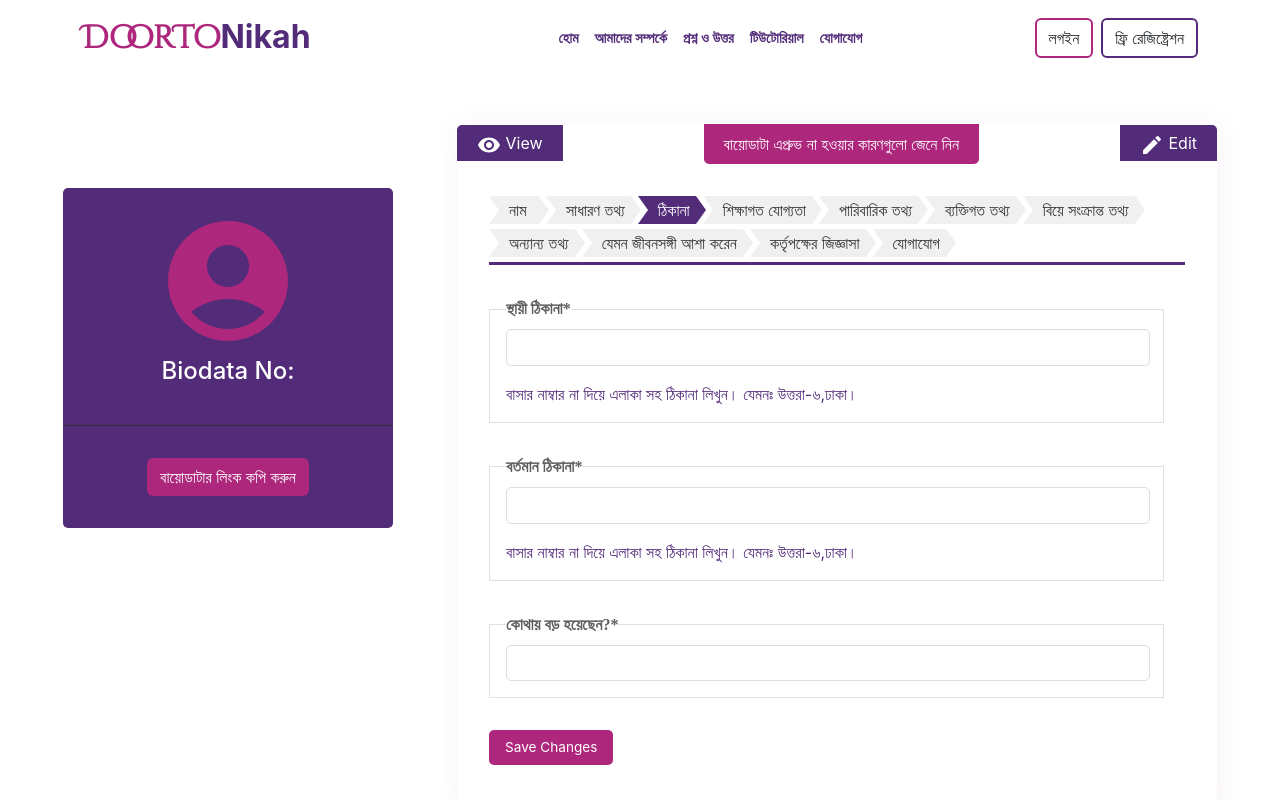
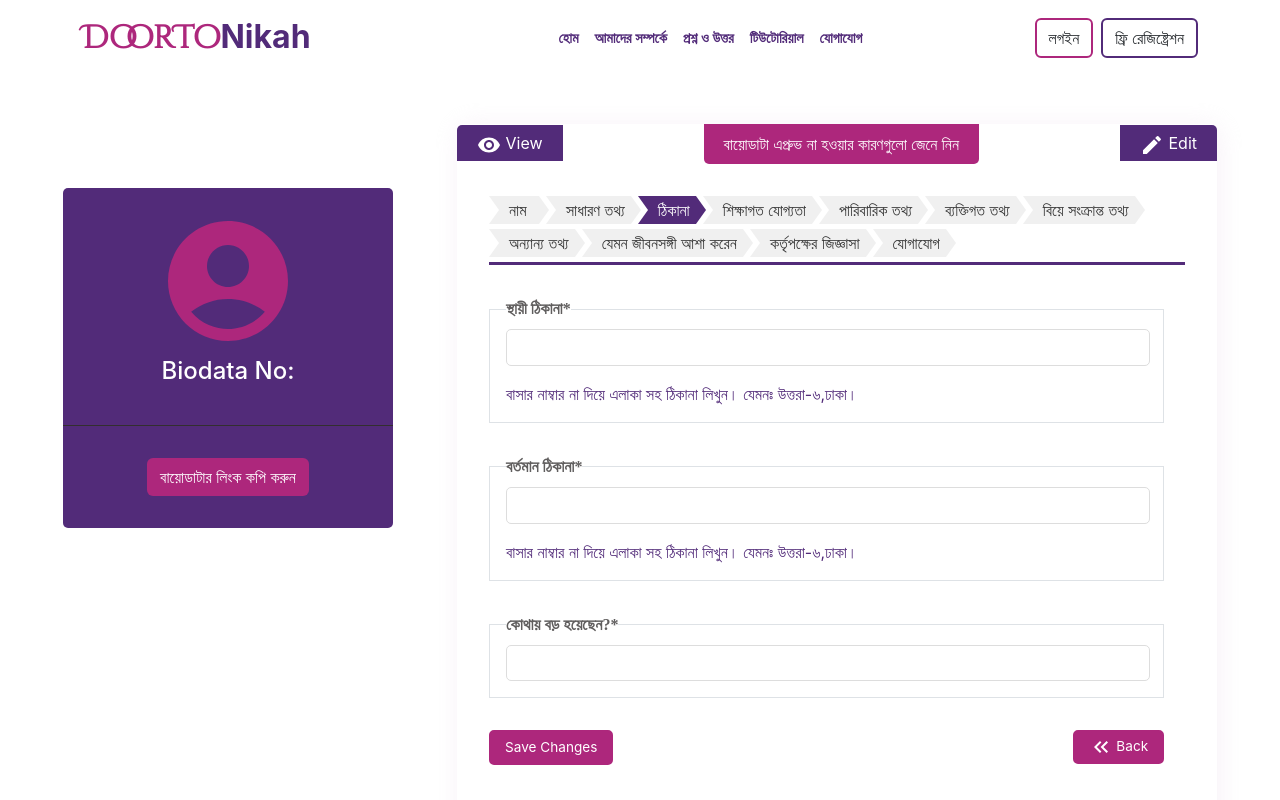
Before and after one commit to SumanIslam/DoorToNikah, a React (Create React App) app: page /biodata/registration/step3 in a window 1280 px wide. Shown: the top 800 px of the page. Built offline with nearby package versions, Linux system fonts and the light colour scheme; a web font is replaced by a local one.

Commit message:
code refactor as other steps

```diff
--- a/src/component/registration/step1/step1-form-container.component.jsx
+++ b/src/component/registration/step1/step1-form-container.component.jsx
@@ -4,10 +4,6 @@ import FormButtonContainer from '../common-component/form-button-container/form-
 import FormContainerButtonNav from '../common-component/form-container-button-nav/form-container-button-nav.component';
 import FormContainerNav from '../common-component/form-container-nav/form-container-nav.component';
 import InputField from '../common-component/input-field/input-field.component';
-
-// react toastify
-import { ToastContainer } from 'react-toastify';
-import 'react-toastify/dist/ReactToastify.css';
 
 // registration context
 import useRegistration from '../../../hooks/useRegistration';
@@ -41,23 +37,8 @@ const Step1FormContainer = () => {
 		}, 2000);
 	}
 
-		console.log(candidatesInfo);
-
   return (
 		<div className='step-container'>
-			{/* ToastContainer */}
-			<ToastContainer
-				position='top-center'
-				autoClose={3000}
-				hideProgressBar={false}
-				newestOnTop={false}
-				closeOnClick
-				rtl={false}
-				pauseOnFocusLoss
-				draggable
-				pauseOnHover
-				theme='colored'
-			/>
 			<FormContainerNav />
 			<div className='mlr-2'>
 				<FormContainerButtonNav current={1} />
--- a/src/component/registration/step2/step2-form-container.component.jsx
+++ b/src/component/registration/step2/step2-form-container.component.jsx
@@ -7,14 +7,8 @@ import SelectField from '../common-component/select-field/select-field.component
 import InputField from '../common-component/input-field/input-field.component';
 import FormButtonContainer from '../common-component/form-button-container/form-button-container.component';
 
-// react toastify
-import { ToastContainer } from 'react-toastify';
-import 'react-toastify/dist/ReactToastify.css';
-
 // registration context
 import useRegistration from '../../../hooks/useRegistration';
-
-// import { Step2Validation } from './step2-validation';
 
 import {
 	allDistrict,
@@ -73,11 +67,8 @@ const Step2FormContainer = () => {
 		});
 	};
 
-	console.log(generalInfo);
-
 	const handleSubmit = (e) => {
 		e.preventDefault();
-		console.log('submitted');
 		setLoading(true);
 		setCandidatesInfo({
 			...candidatesInfo,
@@ -89,23 +80,8 @@ const Step2FormContainer = () => {
 		}, 2000);
 	};
 
-	// const validated = Step2Validation(generalInfo);
-
 	return (
 		<div className='step-container'>
-			{/* ToastContainer */}
-			<ToastContainer
-				position='top-center'
-				autoClose={3000}
-				hideProgressBar={false}
-				newestOnTop={false}
-				closeOnClick
-				rtl={false}
-				pauseOnFocusLoss
-				draggable
-				pauseOnHover
-				theme='colored'
-			/>
 			<FormContainerNav />
 			<div className='mlr-2'>
 				<FormContainerButtonNav current={2} />
--- a/src/component/registration/step2/step2-validation.js
+++ b/src/component/registration/step2/step2-validation.js
@@ -1,5 +1,5 @@
 export const Step2Validation = (states) => {
-  const { biodataType, birthYear, bloodGroup, height, maritalStatus, occupation, permanentDistrict, permanentDivision, presentDistrict, presentDivision, skinColor, weight} = states;
+  const { biodataType, birthYear, bloodGroup, height, maritalStatus, occupation, permanentDistrict, permanentDivision, presentDistrict, presentDivision, skinColor, weight } = states;
   return biodataType !== 'সকল বায়োডাটা' &&
 		birthYear !== '----' &&
 		bloodGroup !== 'জানা নেই' &&
--- a/src/component/registration/step3/step3-form-container.component.jsx
+++ b/src/component/registration/step3/step3-form-container.component.jsx
@@ -5,18 +5,40 @@ import FormContainerNav from '../common-component/form-container-nav/form-contai
 import InputField from '../common-component/input-field/input-field.component';
 import FormButtonContainer from '../common-component/form-button-container/form-button-container.component';
 
+// registration context
+import useRegistration from '../../../hooks/useRegistration';
+
 const Step3FormContainer = () => {
 	const [address, setAddress] = useState({
 		permanentAddress: '',
 		presentAddress: '',
-		broughtUpPlace: ''
+		broughtUpPlace: '',
 	});
+
+	// registration context
+	const { candidatesInfo, setCandidatesInfo } = useRegistration();
+
+	const [loading, setLoading] = useState(false);
+	const [saved, setSaved] = useState(false);
 
 	const handleAddress = (e) => {
 		e.preventDefault();
 
-		setAddress({...address, [e.target.name] : e.target.value})
-	}
+		setAddress({ ...address, [e.target.name]: e.target.value });
+	};
+
+	const handleSubmit = (e) => {
+		e.preventDefault();
+		setLoading(true);
+		setCandidatesInfo({
+			...candidatesInfo,
+			address: { ...address },
+		});
+		setTimeout(() => {
+			setLoading(false);
+			setSaved(true);
+		}, 2000);
+	};
 
 	return (
 		<div className='step-container'>
@@ -25,6 +47,7 @@ const Step3FormContainer = () => {
 				<FormContainerButtonNav current={3} />
 				<div className='form-container'>
 					{/* for permanent address */}
+					<form onSubmit={handleSubmit}>
 						<InputField
 							variant='input'
 							title='স্থায়ী ঠিকানা*'
@@ -53,9 +76,15 @@ const Step3FormContainer = () => {
 							required={true}
 							handleChange={handleAddress}
 						/>
+						{/* buttons */}
+						<FormButtonContainer
+							nextUrl='/biodata/registration/step4'
+							backUrl='/biodata/registration/step2'
+							loading={loading}
+							saved={saved}
+						/>
+					</form>
 				</div>
-				{/* buttons */}
-				<FormButtonContainer states={address} url='/biodata/registration/step4' />
 			</div>
 		</div>
 	);
```
Lines whose indentation alone changed are shown as unchanged.
